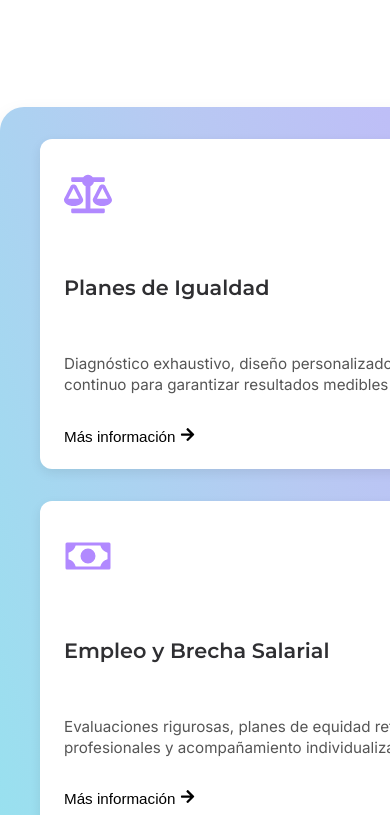
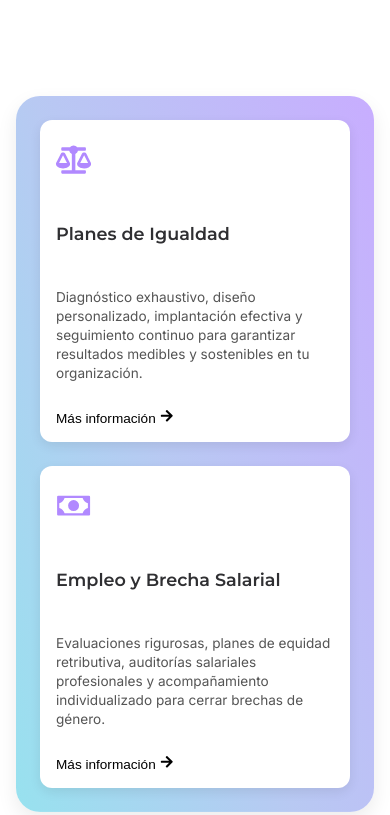
Before and after one commit to Reverso-Social/reverso-social-fe, a React (Vite) app: page / in a window 390 px wide. Shown: the part 2669-3484 px from the top of the page. Built offline with nearby package versions, Linux system fonts and the light colour scheme.

Commit message:
media queries added

```diff
--- a/src/components/ServicesSection/ServicesCard.scss
+++ b/src/components/ServicesSection/ServicesCard.scss
@@ -1,7 +1,9 @@
 @use '../../styles/variables' as *;
 
 .service-card {
-  width: 600px;
+  width: 100%;
+  max-width: 600px;
+  box-sizing: border-box;
   flex-shrink: 0;
   display: flex;
   flex-direction: column;
@@ -49,3 +51,27 @@
     }
   }
 }
+
+
+@media (max-width: 480px) {
+  .service-card {
+    padding: 1rem;
+    gap: 0.8rem;
+
+    &_icon {
+      font-size: 2.2rem;
+    }
+
+    &_title {
+      font-size: 1.1rem;
+    }
+
+    &_body {
+      font-size: 0.85rem;
+    }
+
+    &_button {
+      font-size: 0.85rem;
+    }
+  }
+}
--- a/src/components/ServicesSection/ServicesSection.scss
+++ b/src/components/ServicesSection/ServicesSection.scss
@@ -1,3 +1,4 @@
+
 .service-section {
   display: flex;
   flex-direction: column;
@@ -5,7 +6,6 @@
   gap: 3rem;
   margin-top: 15%;
 }
-
 
 .background-frame {
   display: inline-block;
@@ -26,10 +26,8 @@
   padding-top: 2rem;
   margin: 0 auto;
 
-
   box-shadow: 0 8px 20px rgba(0, 0, 0, 0.08);
 }
-
 
 .services-row {
   display: flex;
@@ -38,9 +36,31 @@
   flex-wrap: nowrap;
 }
 
+
 @media (max-width: 768px) {
+  .service-section {
+    margin-top: 4rem;
+    gap: 2rem;
+    padding-inline: 1rem;
+  }
+
   .services-row {
     flex-direction: column;
-    align-items: center;
+    align-items: stretch;
+    gap: 1.5rem;
+  }
+
+  .background-frame {
+    display: block;
+    width: 100%;
+    max-width: 480px;
+    margin: 0 auto;
+    padding: 1.5rem;
+    box-sizing: border-box;
+  }
+
+  .background-frame .service-card {
+    width: 100%;
+    max-width: 100%;
   }
 }
```
